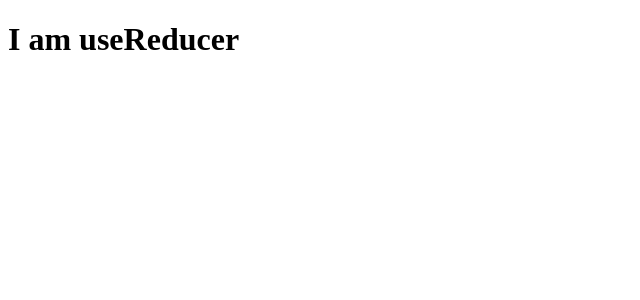
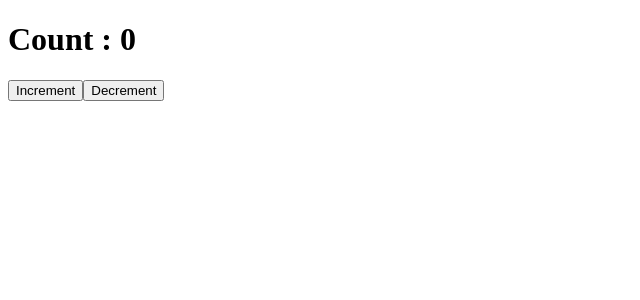
Before and after one commit to Noyon-Tech-Solution/000-React-js-Repository-000, a React (Vite) app in the folder My-React-App/: page / in a window 1280 px wide. Shown: the top 300 px of the page, without its empty margins (0-640 px from the left). Built offline with nearby package versions, Linux system fonts and the light colour scheme.

Commit message:
Noyon Tech Solution

```diff
--- a/My-React-App/src/React_Hooks/UseReducer_Hooks/UseReducer.jsx
+++ b/My-React-App/src/React_Hooks/UseReducer_Hooks/UseReducer.jsx
@@ -1,9 +1,25 @@
-import React from "react";
+import React, { useReducer } from "react";
+
+const initialState = 0;
+const reducer = (state, action) => {
+  switch (action) {
+    case "increment":
+      return state + 1;
+    case "decrement":
+      return state - 1;
+    default:
+      return state;
+  }
+};
 
 export default function UseReducer() {
+  const [count, dispatch] = useReducer(reducer, initialState);
+
   return (
     <div>
-      <h1>I am useReducer</h1>
+      <h1>Count : {count}</h1>
+      <button onClick={() => dispatch("increment")}>Increment</button>
+      <button onClick={() => dispatch("decrement")}>Decrement</button>
     </div>
   );
 }
```
